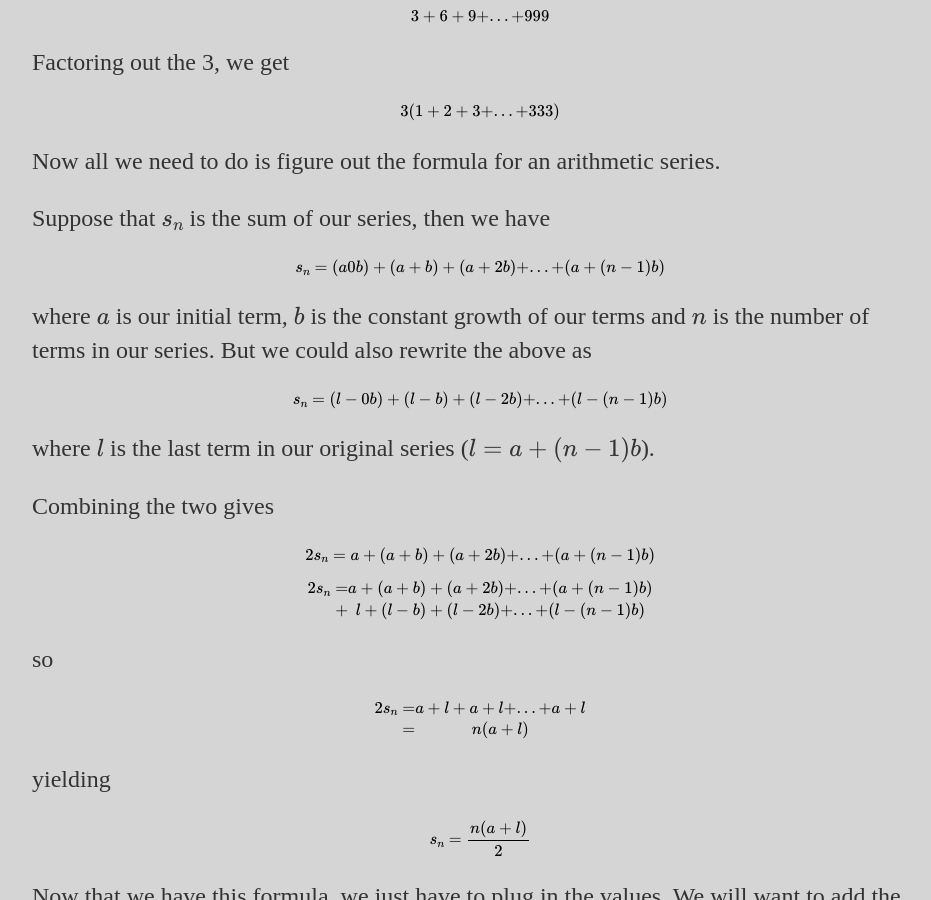
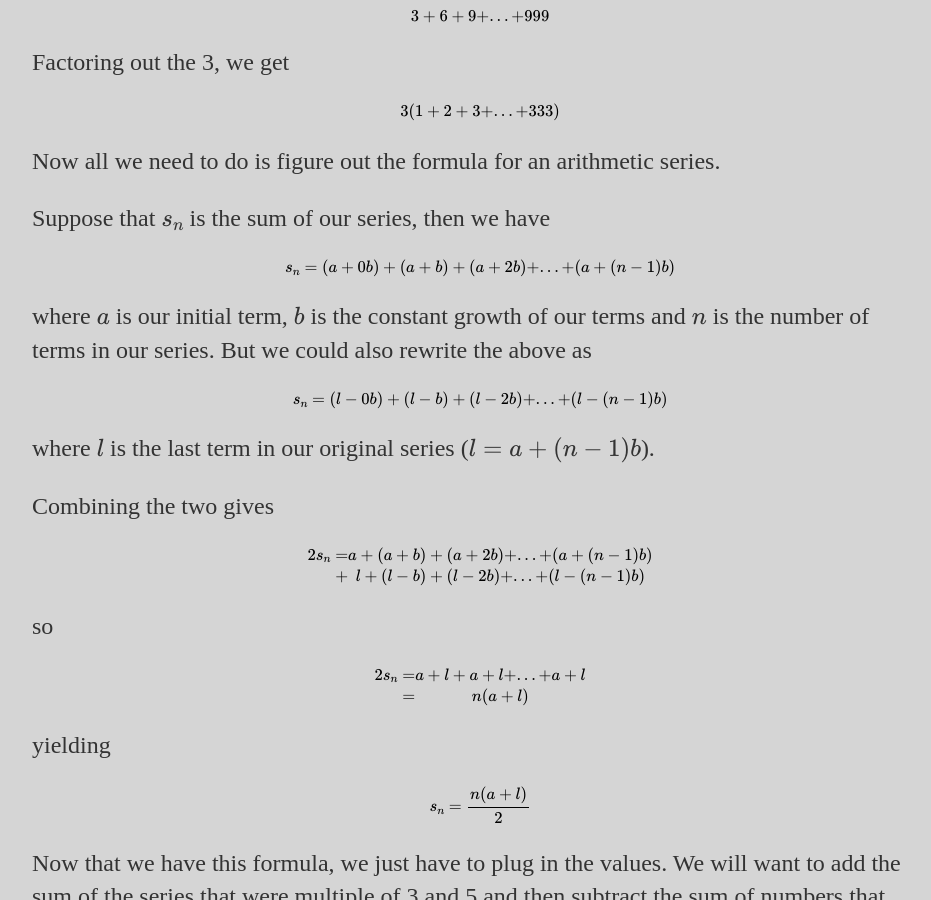
Before and after one commit to Adrian-Ball/adrian-ball.github.io, a Jekyll site: the page built from _posts/2017-09-20-project-euler-problem_1.md, in a window 1280 px wide and 900 px high, scrolled down 1119 px. Shown: the whole window, without its empty margins (160-1091 px from the left). Built offline with Jekyll 4.4.1, drawn with Linux system fonts in a browser that asks for light colours; formulas are drawn with MathJax 3.

Commit message:
Fixed up some formula typos

```diff
--- a/_posts/2017-09-20-project-euler-problem_1.md
+++ b/_posts/2017-09-20-project-euler-problem_1.md
@@ -39,7 +39,7 @@ Now all we need to do is figure out the formula for an arithmetic series.
 
 Suppose that $$s_n$$ is the sum of our series, then we have
 
-$$ s_n = (a 0b) + (a + b) + (a + 2b) + ... + (a + (n-1)b)$$
+$$ s_n = (a + 0b) + (a + b) + (a + 2b) + ... + (a + (n-1)b)$$
 
 where $$a$$ is our initial term, $$b$$ is the constant growth of our terms and $$n$$ is the number of terms in our series. But we could also rewrite the above as
 
@@ -48,8 +48,6 @@ $$ s_n = (l - 0b) + (l - b) + (l - 2b) + ... + (l - (n-1)b)$$
 where $$l$$ is the last term in our original series ($$l = a + (n-1)b$$).
 
 Combining the two gives
-
-$$ 2s_n = a + (a + b) + (a + 2b) + ... + (a + (n-1)b)$$
 
 $$\begin{eqnarray}
 2s_n =& a + (a + b) + (a + 2b) + ... + (a + (n-1)b)      \\
```
